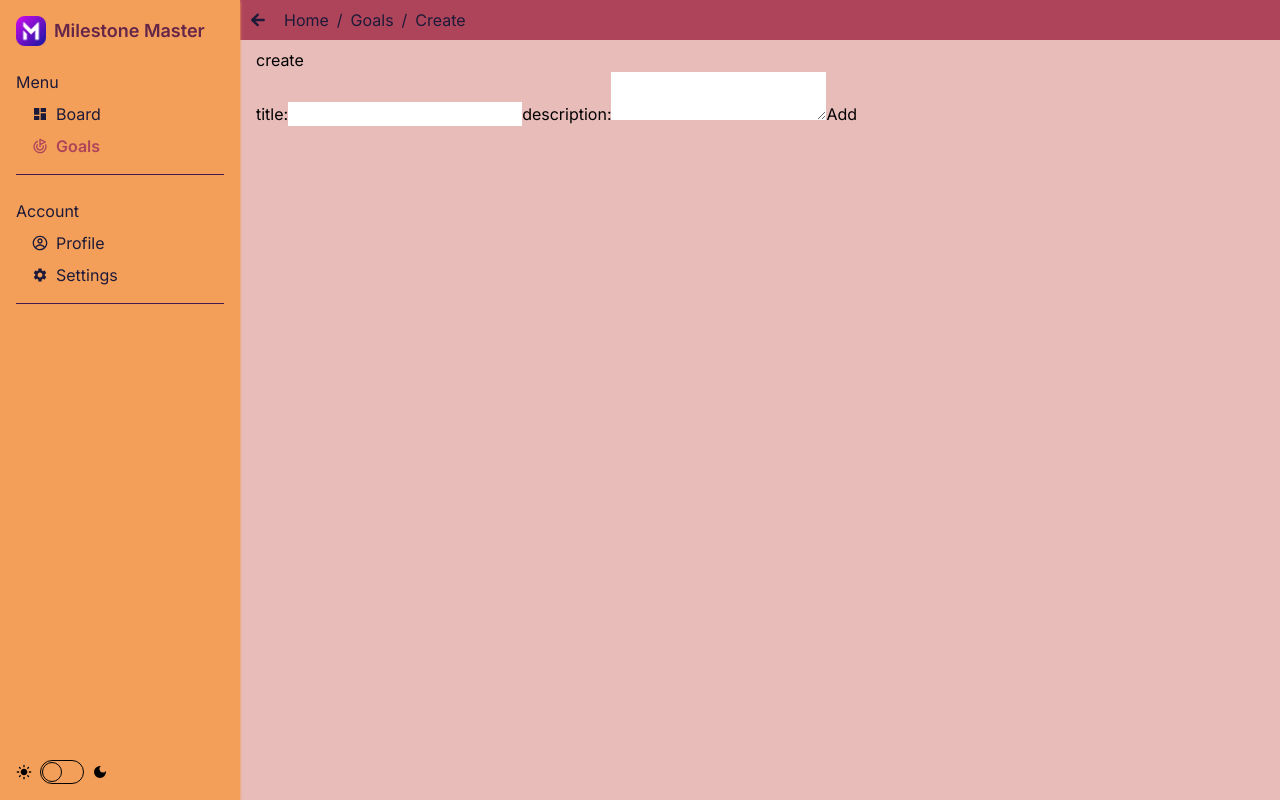
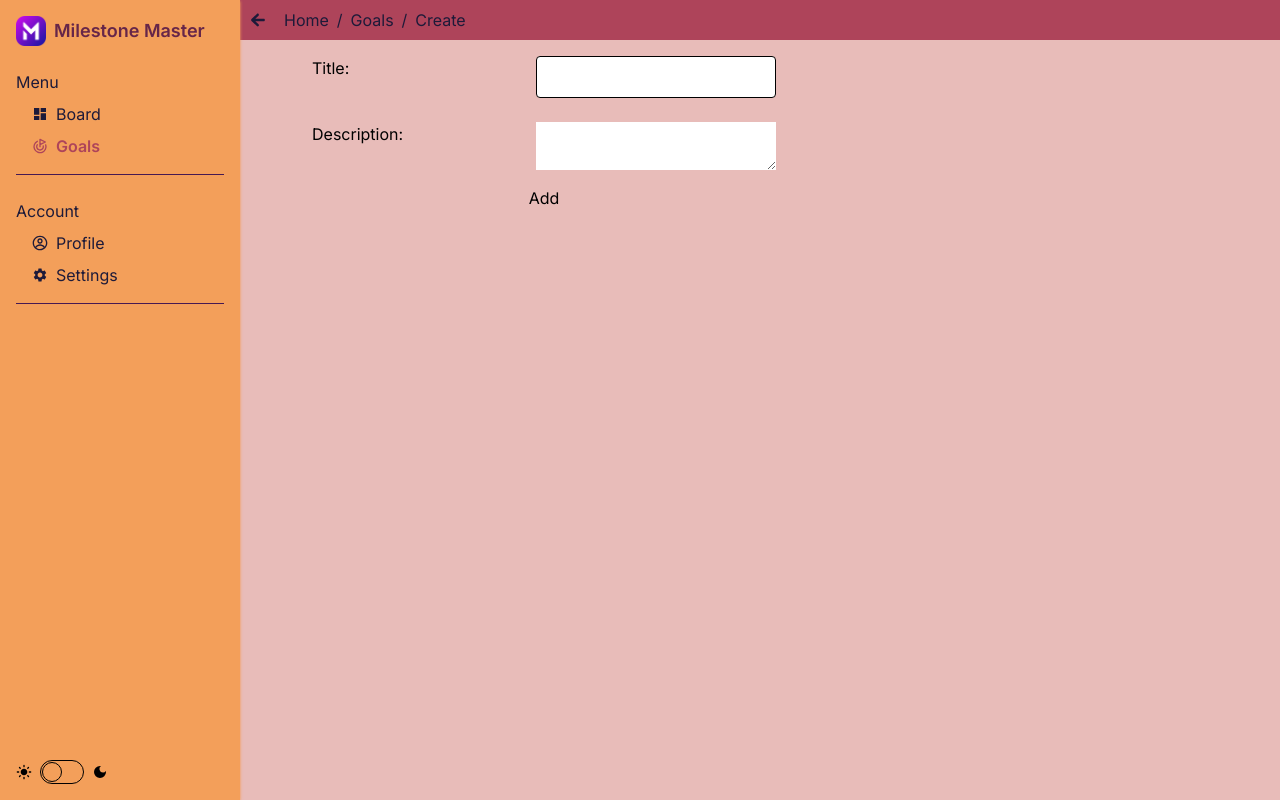
Before and after one commit to tannaz97shr/milestone-master, a Next.js app: page /goals/create in a window 1280 px wide. Built offline with nearby package versions, Linux system fonts and the light colour scheme.

Commit message:
fix: replace color names

```diff
--- a/src/app/goals/create/page.tsx
+++ b/src/app/goals/create/page.tsx
@@ -1,12 +1,7 @@
 import GoalForm from "@/components/GoalForm";
 
 function Create() {
-  return (
-    <>
-      <div>create</div>
-      <GoalForm initialState={{}} />
-    </>
-  );
+  return <GoalForm initialState={{}} />;
 }
 
 export default Create;
--- a/src/app/layout.tsx
+++ b/src/app/layout.tsx
@@ -20,7 +20,7 @@ export default function RootLayout({
     <html lang="en">
       <body className={inter.className}>
         <Providers>
-          <main className="flex flex-col lg:flex-row min-h-screen bg-light-primary dark:bg-dark-primary">
+          <main className="flex flex-col lg:flex-row min-h-screen bg-light-pink dark:bg-dark-blue">
             <Sidebar />
             <div className="flex-1">
               <Header />
--- a/src/components/GoalForm/index.tsx
+++ b/src/components/GoalForm/index.tsx
@@ -16,15 +16,19 @@ interface GoalFormProps {
 const GoalForm = ({ initialState }: GoalFormProps) => {
   const [state, formAction] = useFormState(createGoal, initialState);
   return (
-    <form action={formAction}>
+    <form className="flex flex-col gap-2 w-[30rem] mx-12" action={formAction}>
       {/* <input type="hidden" name="userId" value={userId} /> */}
-      <label>
+      <label className="flex justify-between capitalize p-2 gap-2">
         title:
-        <input type="text" name="title" />
+        <input
+          type="text"
+          name="title"
+          className="w-60 p-2 rounded bg-transparent border border-"
+        />
       </label>
-      <label>
+      <label className="flex justify-between capitalize p-2 gap-2">
         description:
-        <textarea name="description" />
+        <textarea name="description" className="w-60" />
       </label>
       {state?.message}
       <SubmitButton />
--- a/src/components/Header/Breadcrumb.tsx
+++ b/src/components/Header/Breadcrumb.tsx
@@ -7,7 +7,7 @@ interface BreadcrumbProps {
 export default function Breadcrumb({ pathArray }: BreadcrumbProps) {
   return (
     <ul className="flex">
-      <li className="mr-2 hover:text-alpha">
+      <li className="mr-2 hover:text-purple">
         <Link href="/">Home</Link>
       </li>
       {pathArray.map((path: string, index: number) => {
--- a/src/components/Header/index.tsx
+++ b/src/components/Header/index.tsx
@@ -9,7 +9,7 @@ export default function Header() {
   const pathname = usePathname();
   const pathArray: string[] = pathname.split("/");
   return (
-    <div className="flex items-center bg-beta p-2 text-dark-primary dark:text-light-primary mb-2">
+    <div className="flex items-center bg-rose p-2 text-dark-blue dark:text-light-pink mb-2">
       <button className="mr-4" onClick={() => router.back()}>
         <IoMdArrowRoundBack size="1.25rem" />
       </button>
--- a/src/components/Sidebar/index.tsx
+++ b/src/components/Sidebar/index.tsx
@@ -49,7 +49,7 @@ const Sidebar = () => {
       {isMenueOpen && <Backdrop onClick={() => setIsMenueOpen(false)} />}
       <div
         className={`z-10 transition-all flex p-4
-        bg-light-secondary dark:bg-dark-secondary shadow shadow-light-secondary dark:shadow-dark-secondary
+        bg-orange dark:bg-dark-purple shadow shadow-orange dark:shadow-dark-purple
     ${
       isMenueOpen
         ? "w-60 flex-col items-stretch justify-normal fixed lg:static h-[100vh]"
@@ -57,7 +57,7 @@ const Sidebar = () => {
     }
     `}
       >
-        <div className="flex font-semibold lg:mb-4 text-lg items-center text-alpha dark:text-beta">
+        <div className="flex font-semibold lg:mb-4 text-lg items-center text-purple dark:text-rose">
           <Image
             src={iconM}
             width={30}
@@ -70,7 +70,7 @@ const Sidebar = () => {
         <button
           onClick={() => setIsMenueOpen(!isMenueOpen)}
           className={`${
-            isMenueOpen ? "hidden" : "lg:hidden text-alpha dark:text-beta"
+            isMenueOpen ? "hidden" : "lg:hidden text-purple dark:text-rose"
           }`}
         >
           <IoMdMenu size="2rem" />
@@ -80,7 +80,7 @@ const Sidebar = () => {
             return (
               <div
                 key={key}
-                className="border-dark-secondary dark:border-light-secondary text-dark-primary dark:text-light-primary
+                className="border-dark-purple dark:border-orange text-dark-blue dark:text-light-pink
                  border-b mb-4 py-2"
               >
                 <div className="capitalize ">{key.toString()}</div>
@@ -90,8 +90,8 @@ const Sidebar = () => {
                       className={`flex items-center my-2 ${
                         item.route !== "/"
                           ? pathname.includes(item.route) &&
-                            "font-semibold text-beta"
-                          : pathname === "/" && "font-semibold text-beta"
+                            "font-semibold text-rose"
+                          : pathname === "/" && "font-semibold text-rose"
                       }`}
                       key={item.title}
                     >
--- a/tailwind.config.ts
+++ b/tailwind.config.ts
@@ -8,12 +8,12 @@ const config: Config = {
   ],
   theme: {
     colors: {
-      "dark-primary": "#1d1a39",
-      "dark-secondary": "#451952",
-      alpha: "#662649",
-      beta: "#ae445a",
-      "light-primary": "#e8bcb9",
-      "light-secondary": "#f39f5a",
+      "dark-blue": "#1d1a39",
+      "dark-purple": "#451952",
+      purple: "#662649",
+      rose: "#ae445a",
+      "light-pink": "#e8bcb9",
+      orange: "#f39f5a",
     },
     extend: {
       backgroundImage: {
```
